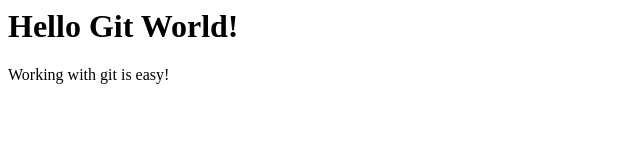
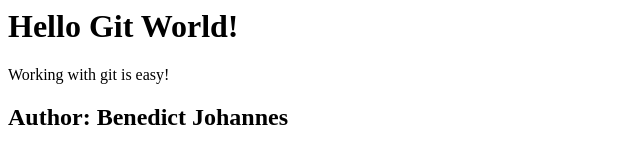
Before and after one commit to benedictj/GitGithubMasterclass, a plain HTML site: page index.html in a window 1280 px wide. Shown: the whole page, without its empty margins (0-640 px from the left). Drawn offline with Linux system fonts and the light colour scheme.

Commit message:
Add author
I have added a header to the index.html file that now contains my name as the author of the file.

```diff
--- a/index.html
+++ b/index.html
@@ -3,3 +3,5 @@
 <div>
     <p>Working with git is easy!</p>
 </div>
+
+<h2>Author: Benedict Johannes</h2>
```
